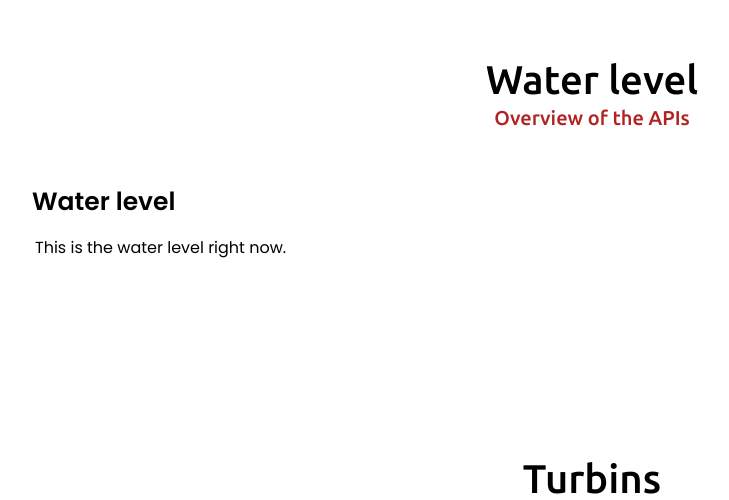
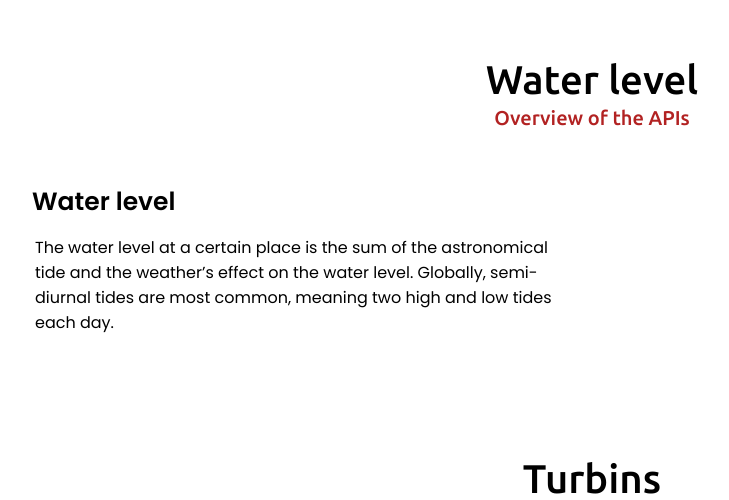
Before and after one commit to MarcusKildal/paven.as-bouve, a PHP site: page /main.php in a window 1280 px wide. Shown: the part 3225-3725 px from the top of the page, without its empty margins (48-777 px from the left). Run offline with PHP 8.4, Linux system fonts and the light colour scheme; the visitor is signed in with stand-in values (Sample User, id 1); some libraries are stand-ins or nearby versions.

Commit message:
La til en bedre beskrivelse av vann nivå

```diff
--- a/PHP&CSS&JS-filer/main.php
+++ b/PHP&CSS&JS-filer/main.php
@@ -279,7 +279,7 @@ if(empty($_SESSION["id"])) {
 
       <div class="api-left">
         <div class="api-text">Water level</div>
-        <p>This is the water level right now.</p>
+        <p>The water level at a certain place is the sum of the astronomical tide and the weather’s effect on the water level. Globally, semi-diurnal tides are most common, meaning two high and low tides each day.</p>
       </div>
 
     </div>
```
Also changed, not shown: 1 other file.
